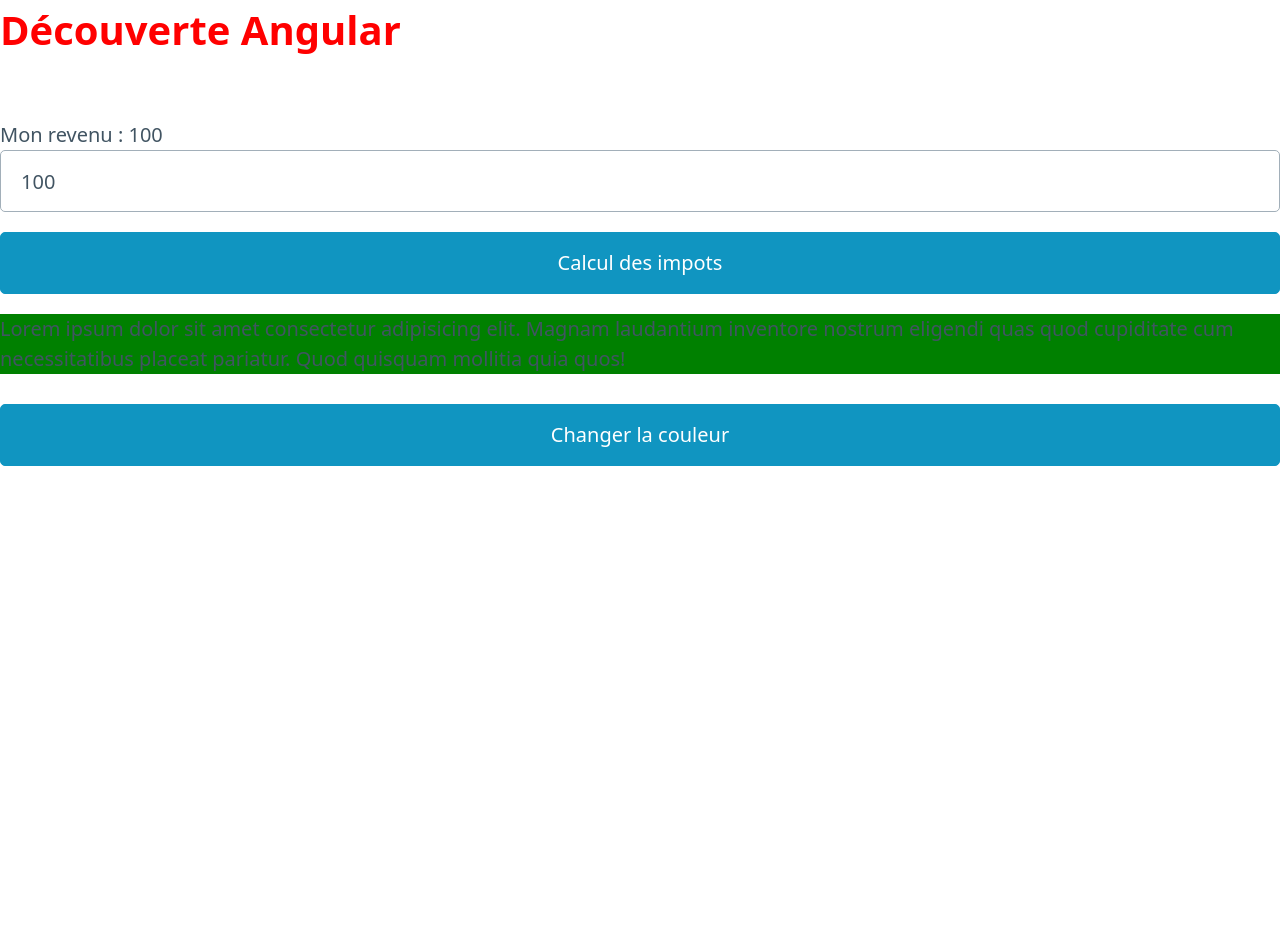
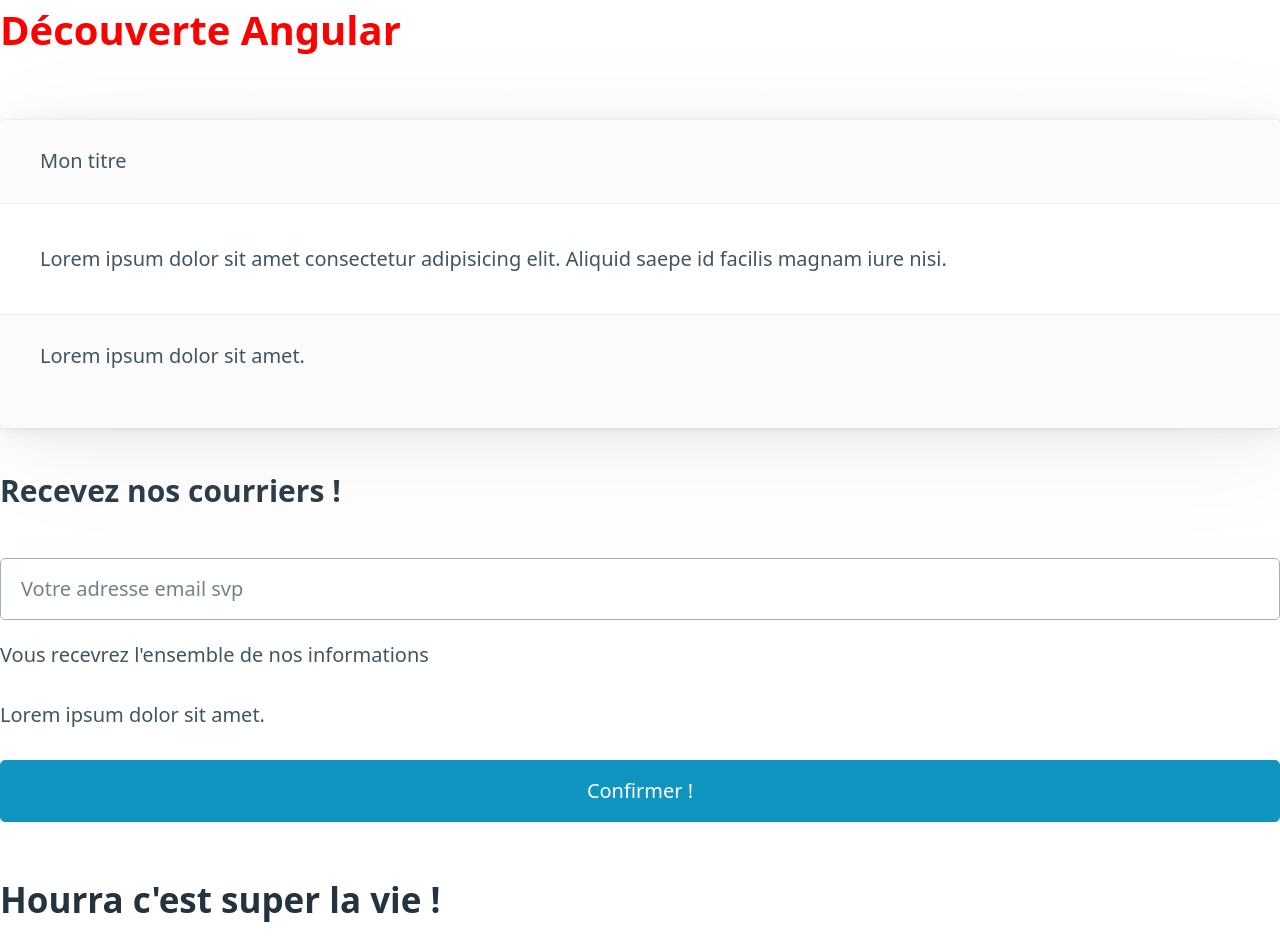
Before and after one commit to liorchamla/formation-angular-introduction, an Angular app: page / in a window 1280 px wide. Shown: the top 952 px of the page. Before the commit the page ends 800 px from the top, so only its background shows below. Built offline with nearby package versions, Linux system fonts and the light colour scheme.

Commit message:
PROJECTION DE CONTENU

```diff
--- a/projects/playground/src/app/app.component.ts
+++ b/projects/playground/src/app/app.component.ts
@@ -7,11 +7,28 @@ import { Component } from '@angular/core';
       Découverte Angular
     </h1>
 
-    Mon revenu : {{ revenuDeBase }}
+    <card title="Mon titre">
+      <p>
+        Lorem ipsum dolor sit amet consectetur adipisicing elit. Aliquid saepe
+        id facilis magnam iure nisi.
+      </p>
 
-    <input [(ngModel)]="revenuDeBase" type="number" placeholder="Vos revenus" />
+      <footer>
+        <p>Lorem ipsum dolor sit amet.</p>
+      </footer>
+    </card>
 
-    <button (click)="calculImpots()">Calcul des impots</button>
+    <newsletter
+      title="Recevez nos courriers !"
+      button-text="Confirmer !"
+      placeholder="Votre adresse email svp"
+      (confirm)="onConfirm($event)"
+    >
+      <p>Vous recevrez l'ensemble de nos informations</p>
+      <h2>Hourra c'est super la vie !</h2>
+      <p>Lorem ipsum dolor sit amet.</p>
+      <a href="#">En savoir plus</a>
+    </newsletter>
 
     <p
       #paragraphe="hl"
@@ -42,6 +59,15 @@ export class AppComponent {
   nationalite = 'France';
   revenuDeBase = 100;
 
+  /**
+   * La méthode onConfirm() sera liée à l'événement "confirm" du composant
+   * <newsletter> et sera donc appelée à chaque fois que le composant émettra un
+   * signal sur ce canal via son EventEmitter !
+   */
+  onConfirm(email: string) {
+    console.log("Depuis l'extérieur du composant", email);
+  }
+
   calculImpots() {
     const impots = this.revenuDeBase + 500;
     console.log('Impots calculés :', impots);
--- a/projects/playground/src/app/app.module.ts
+++ b/projects/playground/src/app/app.module.ts
@@ -11,6 +11,8 @@ import { ModelDirective } from './directives-attributs/model.directive';
 import { SetClassesDirective } from './directives-attributs/set-classes.directive';
 import { FormsModule } from '@angular/forms';
 import { ForceLowerDirective } from './directives-attributs/force-lower.directive';
+import { NewsletterComponent } from './components/newsletter.component';
+import { CardComponent } from './components/card.component';
 
 @NgModule({
   declarations: [
@@ -23,6 +25,8 @@ import { ForceLowerDirective } from './directives-attributs/force-lower.directiv
     ModelDirective,
     SetClassesDirective,
     ForceLowerDirective,
+    NewsletterComponent,
+    CardComponent,
   ],
   imports: [BrowserModule, FormsModule],
   providers: [],
--- /dev/null
+++ b/projects/playground/src/app/components/card.component.ts
@@ -0,0 +1,16 @@
+import { Component, Input } from '@angular/core';
+
+@Component({
+  selector: 'card',
+  template: `
+    <article>
+      <header>{{ title }}</header>
+      <ng-content></ng-content>
+
+      <ng-content select="footer"></ng-content>
+    </article>
+  `,
+})
+export class CardComponent {
+  @Input() title = '';
+}
--- /dev/null
+++ b/projects/playground/src/app/components/newsletter.component.ts
@@ -0,0 +1,24 @@
+import { Component, EventEmitter, Input, Output } from '@angular/core';
+
+@Component({
+  selector: 'newsletter',
+  template: `
+    <h3>{{ title }}</h3>
+    <input type="email" #email placeholder="{{ placeholder }}" />
+    <ng-content select="p"></ng-content>
+    <button (click)="onConfirmNewsletter(email.value)">{{ buttonText }}</button>
+    <ng-content select="h2"></ng-content>
+    <ng-content></ng-content>
+  `,
+})
+export class NewsletterComponent {
+  @Input() title = 'Inscription à la newsletter';
+  @Input('button-text') buttonText = "Je m'inscris";
+  @Input() placeholder = 'Adresse email';
+  @Output('confirm') onConfirmEvent = new EventEmitter<string>();
+
+  onConfirmNewsletter(email: string) {
+    console.log("Depuis l'intérieur du composant", email);
+    this.onConfirmEvent.emit(email);
+  }
+}
```
